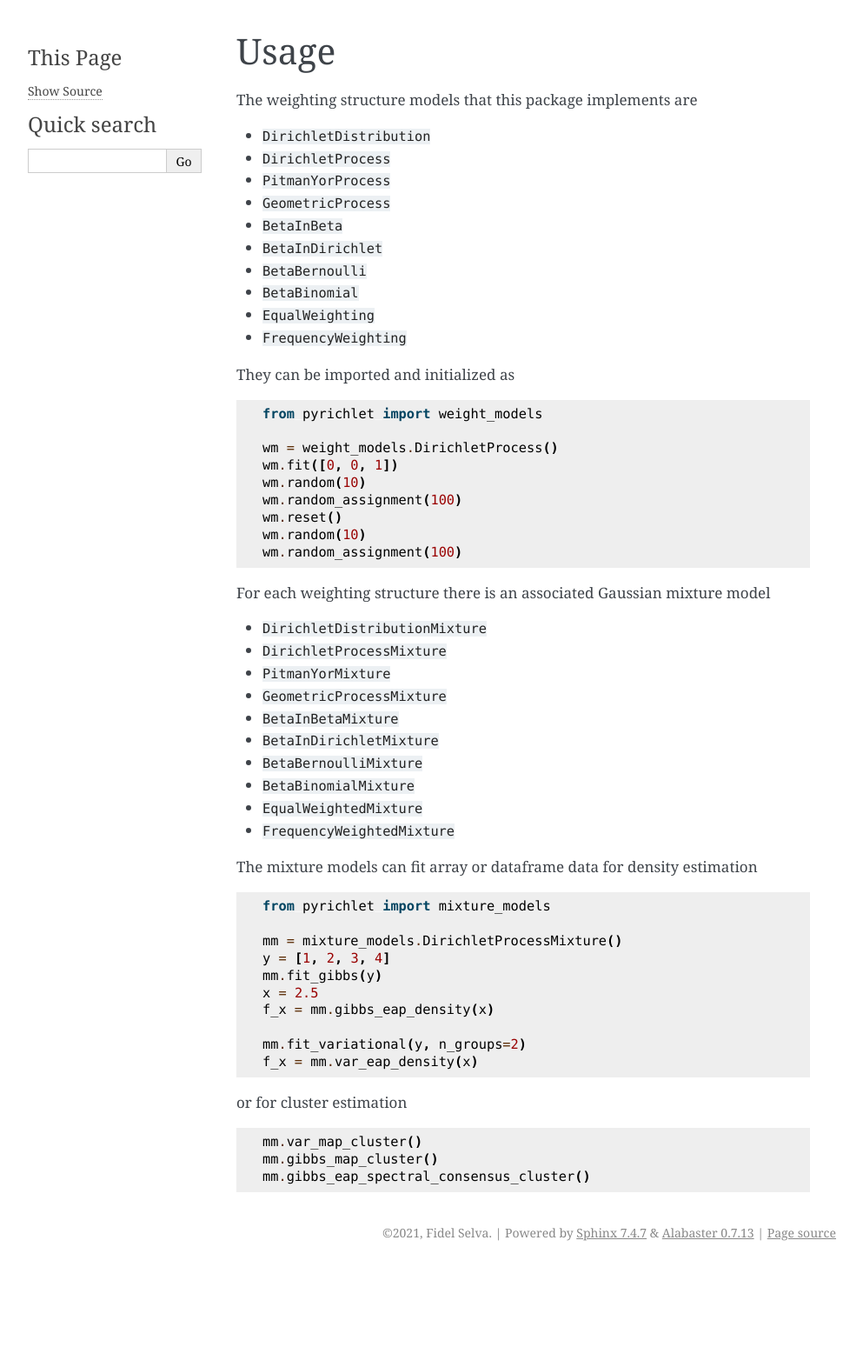
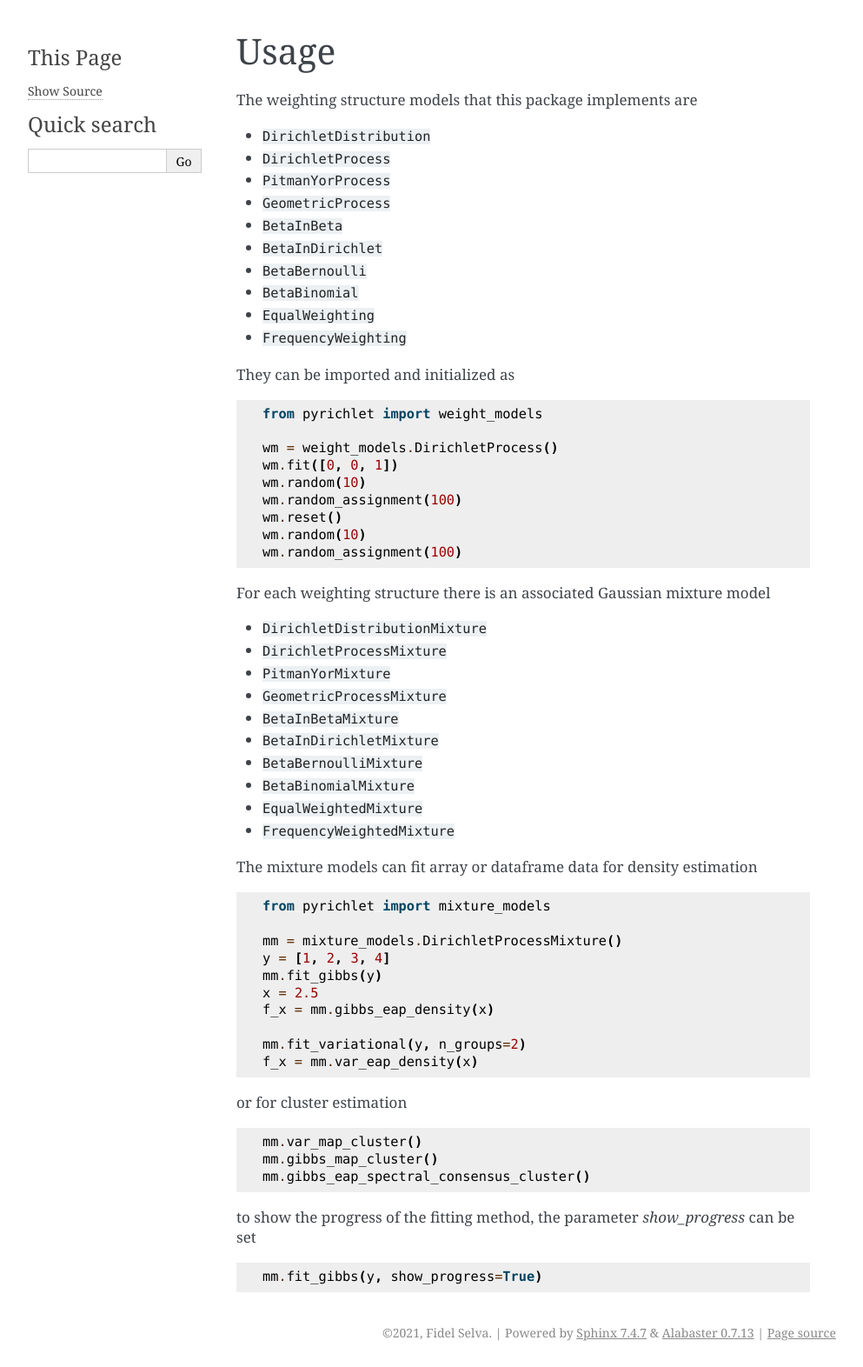
Before and after one commit to cabo40/pyrichlet, a Sphinx documentation site: the page built from docs/usage.rst, in a window 1280 px wide. Shown: the whole page at 87% size, without its empty margins (148-1141 px from the left). Built offline with Sphinx 7.4.7, drawn with Linux system fonts in a browser that asks for light colours; before the commit the page ends 1457 px from its top, so only the background shows below that.

```diff
--- a/docs/usage.rst
+++ b/docs/usage.rst
@@ -63,3 +63,10 @@
     mm.var_map_cluster()
     mm.gibbs_map_cluster()
     mm.gibbs_eap_spectral_consensus_cluster()
+
+to show the progress of the fitting method, the parameter `show_progress` can
+be set
+
+.. code:: python
+
+    mm.fit_gibbs(y, show_progress=True)
--- a/setup.py
+++ b/setup.py
@@ -16,7 +16,7 @@
     author="Fidel Selva",
     author_email="cfso100@gmail.com",
     description="A package for density estimation and clustering using "
-                "infinite gaussian mixtures with stick-breaking weighting "
+                "infinite Gaussian mixtures with stick-breaking weighting "
                 "structures",
     long_description=long_description,
     long_description_content_type="text/markdown",
@@ -41,6 +41,7 @@
         "Intended Audience :: Science/Research",
         "Programming Language :: Python",
         "Programming Language :: Python :: 3",
+        "Programming Language :: Python :: 3.6",
         "Programming Language :: Python :: 3.7",
         "Programming Language :: Python :: 3.8",
         "Programming Language :: Python :: 3.9",
```
Also changed, not shown: README.md (+4 -1 lines).
